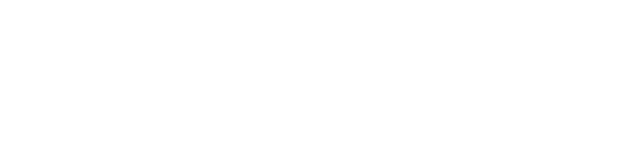
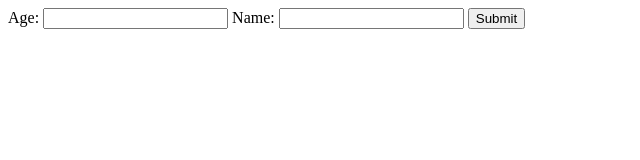
Before and after one commit to acciojob/promises-and-chains-MohitGirase, a website: page main.html in a window 1280 px wide. Shown: the whole page, without its empty margins (0-640 px from the left). Drawn offline with Linux system fonts and the light colour scheme.

Commit message:
created a submission

```diff
--- a/main.html
+++ b/main.html
@@ -7,6 +7,13 @@
 
   <body>
     <!-- write the body here -->
+    <form class="user-form">
+        <label for="age">Age: </label>
+        <input type="number" class="input-field" id="age">
+        <label for="name">Name: </label>
+        <input type="text" class="input-field" id="name">
+        <button onclick="submitForm(event)" type="submit" class="btn" id="btn">Submit</button>
+    </form>
 
     <script type="text/javascript" src="./script.js"></script>
   </body>
--- a/script.js
+++ b/script.js
@@ -1 +1,38 @@
 //your JS code here. If required.
+
+const ageInput = document.getElementById("age");
+const nameInput = document.getElementById("name");
+const btnInput = document.getElementById("btn");
+
+function submitForm(event) {
+    event.preventDefault();
+
+    const age = Number(ageInput.value.trim());
+    const name = nameInput.value.trim();
+
+    if (!validate(age, name)) {
+        return;
+    }
+
+    let promise = new Promise((resolve, reject) => {
+        setTimeout(() => {
+            if (age > 18) {
+                resolve(`Welcome, ${name}. You can vote.`);
+            } else {
+                reject(`Oh sorry ${name}. You aren't old enough.`);
+            }
+        }, 4000);
+    });
+
+    promise
+        .then(data => alert(data))
+        .catch(error => alert(error));
+}
+
+function validate(age, name) {
+    if (isNaN(age) || name === "") {
+        alert("Please enter valid details.");
+        return false;
+    }
+    return true;
+}
```
